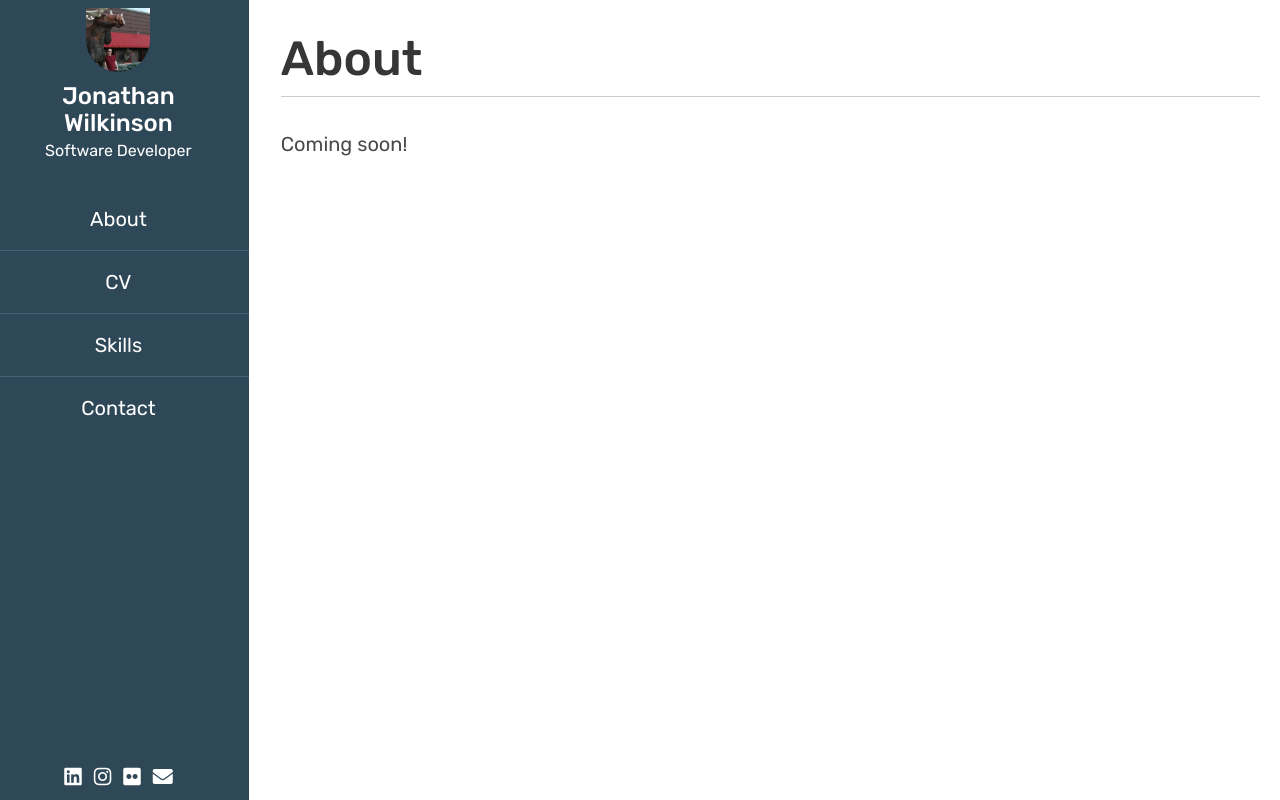
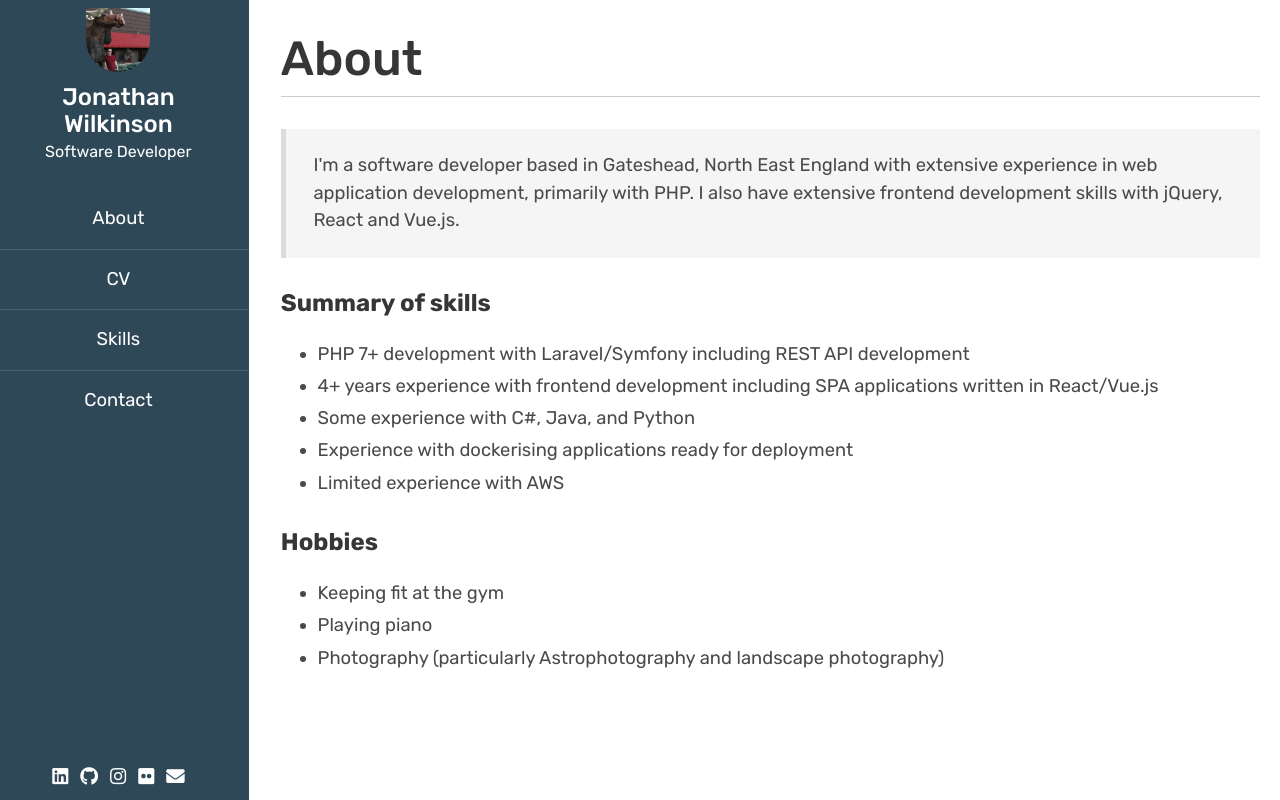
Before and after one commit to jwilkinson87/wilkoberg.uk, a Vue app: page / in a window 1280 px wide. Built offline with nearby package versions, Linux system fonts and the light colour scheme.

Commit message:
Start scaffolding home page

```diff
--- a/src/assets/scss/_variables.scss
+++ b/src/assets/scss/_variables.scss
@@ -7,7 +7,7 @@ $color5: rgba(242, 100, 25, 1);
 
 $family-sans-serif: 'Rubik', sans-serif;
 $family-primary: $family-sans-serif;
-$body-font-size: 1.25rem;
+$body-font-size: 1.15rem;
 $navbar-background-color: darken($color3, 5%);
 $weight-bold: 500;
 $title-weight: $weight-bold;
--- a/src/components/layout/SocialLinks.vue
+++ b/src/components/layout/SocialLinks.vue
@@ -19,6 +19,12 @@ export default {
                     icon: 'linkedin',
                     url: 'https://www.linkedin.com/in/jonathan-wilkinson-b611371b/',
                     text: 'LinkedIn',
+                    isBrand: true
+                },
+                {
+                    icon: 'github',
+                    url: 'https://github.com/jwilkinson87/',
+                    text: 'GitHub',
                     isBrand: true
                 },
                 {
--- a/src/components/pages/Contact.vue
+++ b/src/components/pages/Contact.vue
@@ -4,7 +4,11 @@
       <h1 class="title is-1">Contact</h1>
     </div>
 
-    <div class="message">
+    <div class="notification">
+      Sorry! This page is not yet implemented... no contact information will be submitted.
+    </div>
+
+    <div class="message" v-if="false">
       <div class="message-body">Want to get in touch? Use the form below.</div>
     </div>
 
--- a/src/components/pages/Home.vue
+++ b/src/components/pages/Home.vue
@@ -3,6 +3,32 @@
     <div class="page-title">
     <h1 class="title is-1">About</h1>
   </div>
-  <p>Coming soon!</p>
+  <section class="content">
+    <blockquote>I'm a software developer based in Gateshead, North East England with extensive experience in web application development, primarily with PHP. I also have extensive frontend development skills with jQuery, React and Vue.js.</blockquote>
+  </section>
+  <section class="summary skills-summary content">
+    <h2 class="title is-4">Summary of skills</h2>
+    <ul>
+      <li>PHP 7+ development with Laravel/Symfony including REST API development</li>
+      <li>4+ years experience with frontend development including SPA applications written in React/Vue.js</li>
+      <li>Some experience with C#, Java, and Python</li>
+      <li>Experience with dockerising applications ready for deployment</li>
+      <li>Limited experience with AWS</li>
+    </ul>
+  </section>
+  <section class="summary hobbies-summary content">
+    <h2 class="title is-4">Hobbies</h2>
+    <ul>
+      <li>Keeping fit at the gym</li>
+      <li>Playing piano</li>
+      <li>Photography (particularly Astrophotography and landscape photography)</li>
+    </ul>
+  </section>
   </div>
 </template>
+
+<style lang="scss" scoped>
+  .summary {
+    margin-top: 2rem;
+  }
+</style>
```
